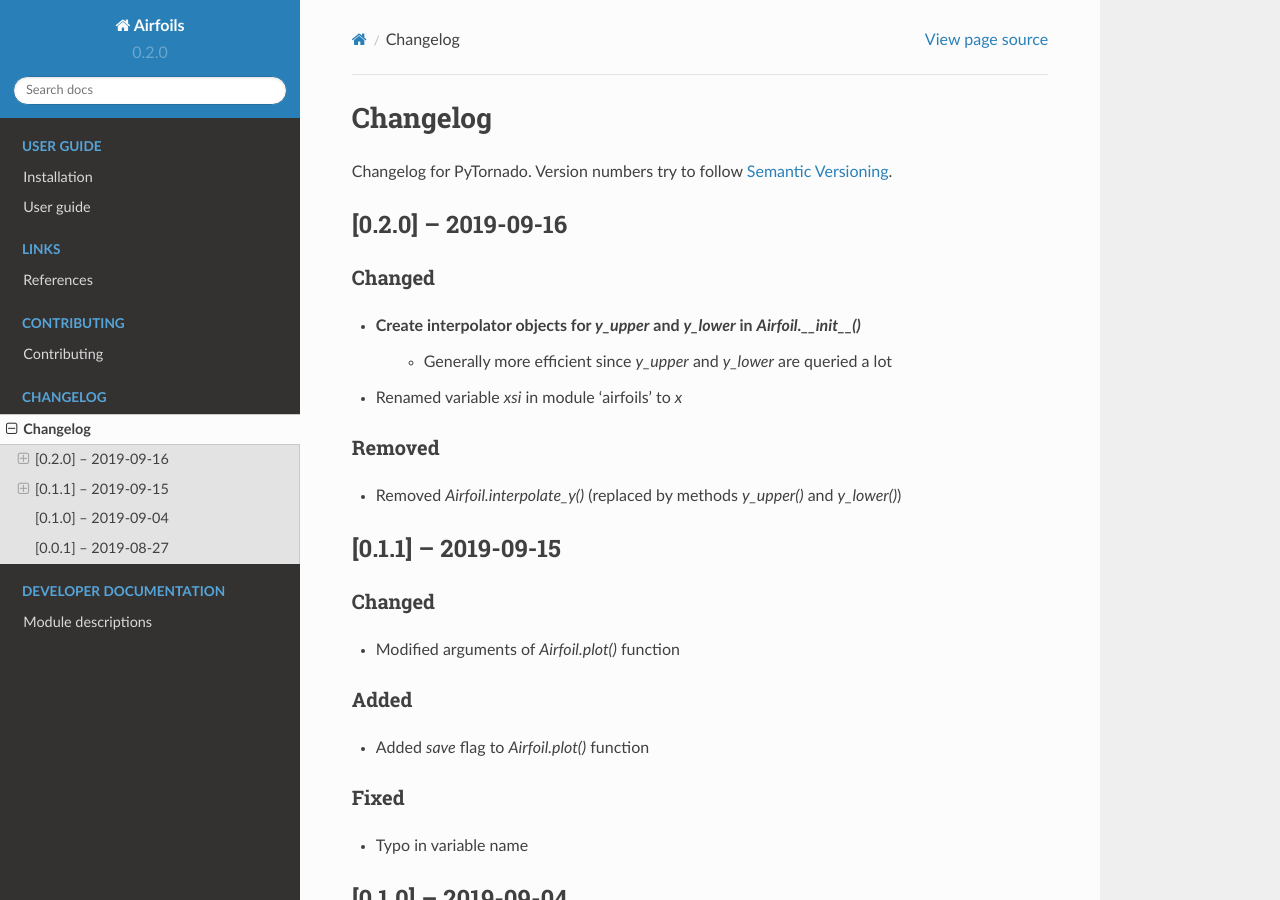
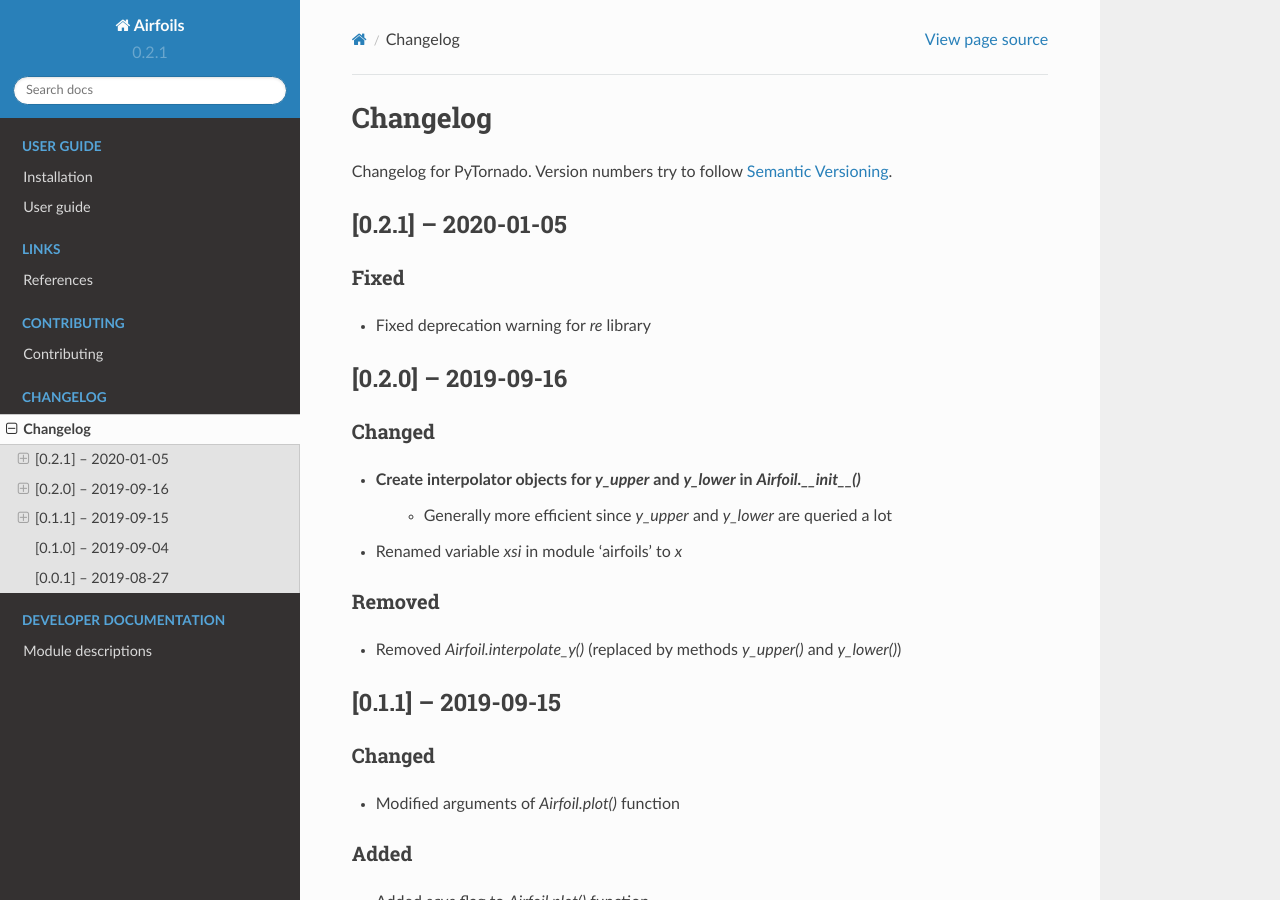
Before and after one commit to airinnova/airfoils, a Sphinx documentation site: the page built from docs/source/CHANGELOG.rst, in a window 1280 px wide and 900 px high. Built offline with Sphinx 7.4.7 and the Read the Docs theme 2.0.0, drawn with Linux system fonts in a browser that asks for light colours.

Commit message:
Push version 0.2.1 to PyPI

```diff
--- a/docs/source/CHANGELOG.rst
+++ b/docs/source/CHANGELOG.rst
@@ -3,6 +3,14 @@ Changelog
 
 Changelog for PyTornado. Version numbers try to follow `Semantic
 Versioning <https://semver.org/spec/v2.0.0.html>`__.
+
+[0.2.1] -- 2020-01-05
+---------------------
+
+Fixed
+~~~~~
+
+* Fixed deprecation warning for `re` library
 
 [0.2.0] -- 2019-09-16
 ---------------------
--- a/src/airfoils/__version__.py
+++ b/src/airfoils/__version__.py
@@ -1,2 +1,2 @@
-VERSION = (0, 2, 0)
+VERSION = (0, 2, 1)
 __version__ = '.'.join(map(str, VERSION))
```
